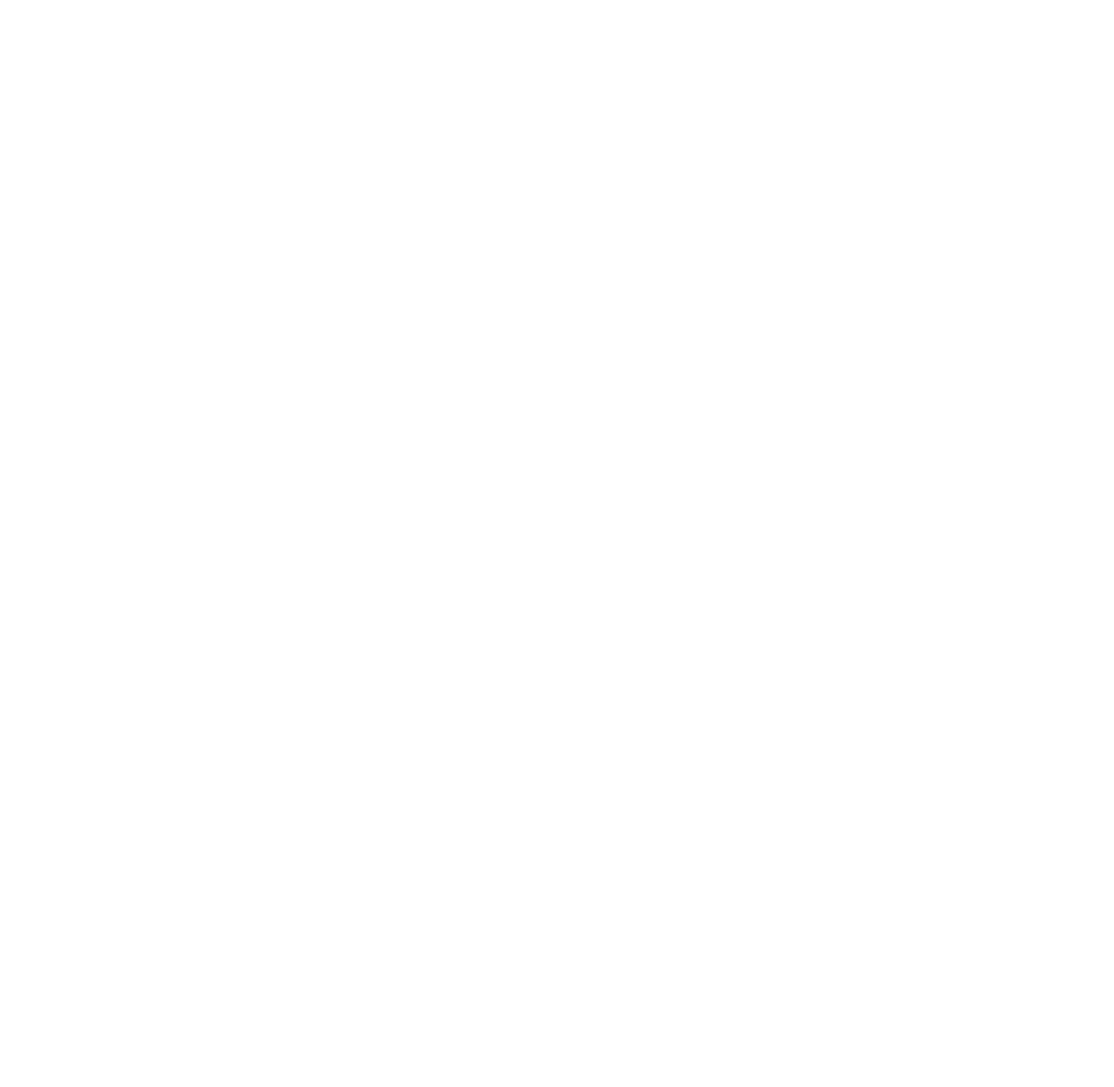
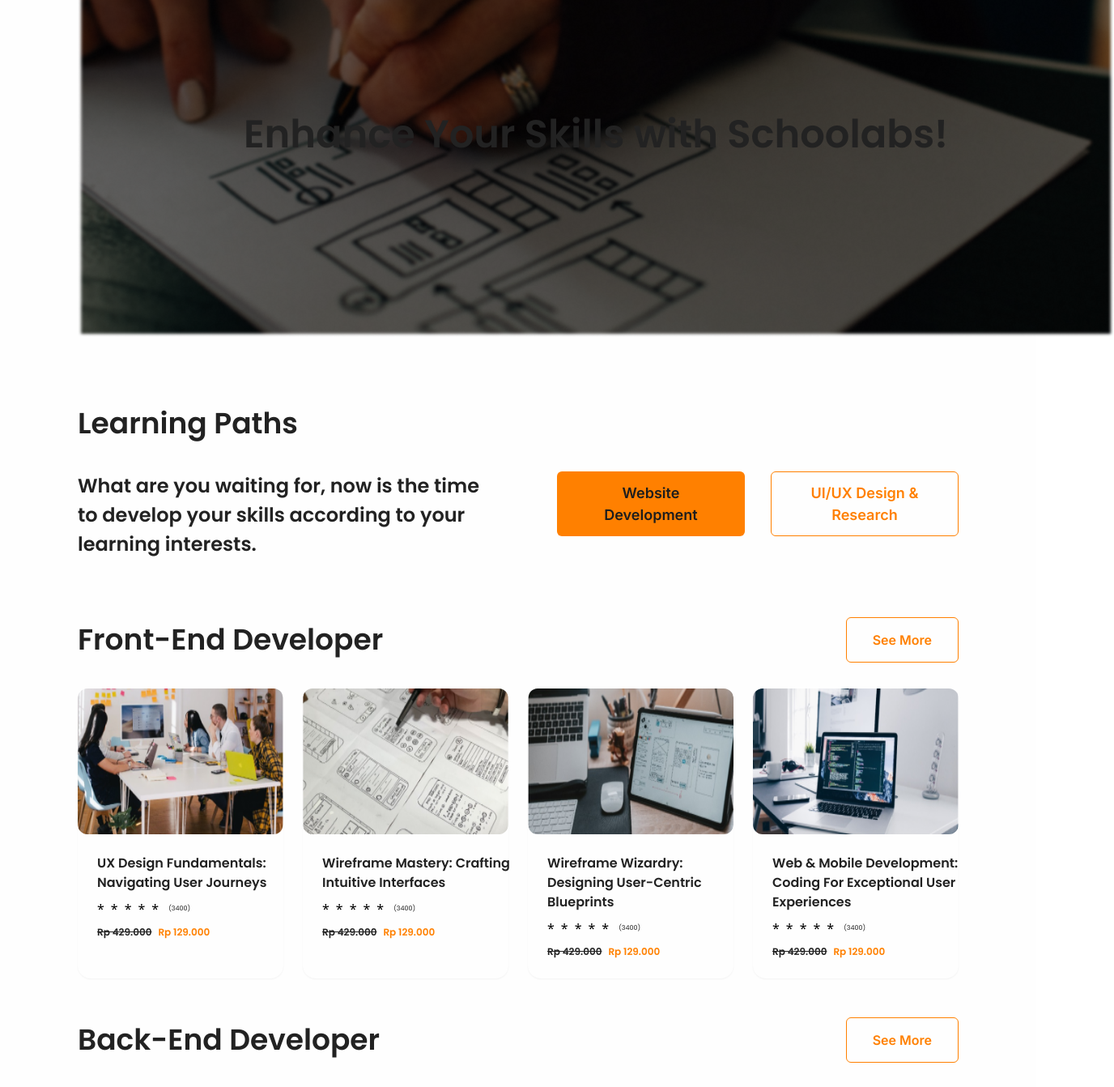
Before and after one commit to amieow/sturdy-fortnight, a Next.js app: page /learning-path in a window 1280 px wide. Shown: the part 180-1522 px from the top of the page at 81% size, 1376 px wide, since content can reach past the window. Before the commit the page ends 800 px from the top, so only its background shows below. Built offline with nearby package versions, Linux system fonts and the light colour scheme.

Commit message:
add hero, filter, product category section on Learning path page

```diff
--- a/app/learning-path/page.tsx
+++ b/app/learning-path/page.tsx
@@ -1,5 +1,42 @@
-const LearningPathPage = () => {
-  return <div></div>;
-};
+"use client";
+import {
+  COURSE_BIG_CARD_CONTENT,
+  COURSE_MINI_CARD_CONTENT,
+} from "@/content/course";
+import React from "react";
+import TrendingCourseSection from "@/components/organisms/TrendingCourseSection";
+import LearningPathHeroSection from "@/components/organisms/learning-path/LearningPathHeroSection";
+import LearningPathFilterSection from "@/components/organisms/learning-path/LearningPathFilterSection";
+import ProductCategorySection from "@/components/organisms/ProductCategorySection";
+import { Button } from "@/components/atoms/Button";
 
-export default LearningPathPage;
+export default function LearningPathPage() {
+  return (
+    <main className="py-24 bg-neutral01 dark:bg-neutral08">
+      <LearningPathHeroSection />
+      <LearningPathFilterSection />
+      <ProductCategorySection
+        title={"Front-End Developer"}
+        items={COURSE_MINI_CARD_CONTENT}
+        seeMoreButton={
+          <Button size={"large"} variant={"secondary"}>
+            See More
+          </Button>
+        }
+      />
+      <ProductCategorySection
+        title={"Back-End Developer"}
+        items={COURSE_MINI_CARD_CONTENT}
+        seeMoreButton={
+          <Button size={"large"} variant={"secondary"}>
+            See More
+          </Button>
+        }
+      />
+      <TrendingCourseSection
+        title={"Trending Course"}
+        items={COURSE_BIG_CARD_CONTENT}
+      />
+    </main>
+  );
+}
--- a/components/atoms/Button.tsx
+++ b/components/atoms/Button.tsx
@@ -23,6 +23,7 @@
       medium: "h-10 py-2 px-4 text-textM",
       small: "h-8 px-2 text-textS",
       large: "h-14 px-8 text-textL",
+      extraLarge: "h-20 px-8 text-textXl",
       icon: "!rounded-full h-10 w-10",
     },
   },
--- a/components/organisms/ProductCategorySection.tsx
+++ b/components/organisms/ProductCategorySection.tsx
@@ -15,7 +15,7 @@
   seeMoreButton,
 }: ProductCategorySectionType) => {
   return (
-    <section className={"py-20 px-4 md:px-24  space-y-8"}>
+    <section className={"py-6 px-4 md:px-24  space-y-8"}>
       <div className={"flex justify-between items-center "}>
         <Typography size={"heading1"} thick={"bold"}>
           {title}
--- /dev/null
+++ b/components/organisms/learning-path/LearningPathFilterSection.tsx
@@ -0,0 +1,31 @@
+import Typography from "@/components/atoms/Typography";
+import { Button } from "@/components/atoms/Button";
+
+const LearningPathFilterSection = () => (
+  <section className={"pt-20 pb-12 px-4 md:px-24"}>
+    <Typography size={"heading1"} as={"h1"} thick={"bold"}>
+      Learning Paths
+    </Typography>
+    <div className={"flex flex-row gap-20 mt-8"}>
+      <Typography
+        size={"heading4"}
+        as={"h6"}
+        thick={"bold"}
+        className={"max-w-lg"}
+      >
+        What are you waiting for, now is the time to develop your skills
+        according to your learning interests.
+      </Typography>
+      <div className={"flex flex-row gap-8 w-full"}>
+        <Button variant={"primary"} size={"extraLarge"} className={"w-1/2"}>
+          Website Development
+        </Button>
+        <Button variant={"secondary"} size={"extraLarge"} className={"w-1/2"}>
+          UI/UX Design & Research
+        </Button>
+      </div>
+    </div>
+  </section>
+);
+
+export default LearningPathFilterSection;
--- /dev/null
+++ b/components/organisms/learning-path/LearningPathHeroSection.tsx
@@ -0,0 +1,25 @@
+import Image from "next/image";
+import Typography from "@/components/atoms/Typography";
+
+const LearningPathHeroSection = () => (
+  <section className={"container mx-8 md:mx-24"}>
+    <div className={"relative w-full h-[500px] text-center"}>
+      <Image
+        fill
+        src={"/learning-path-hero.png"}
+        alt={"Learning Path Hero Page"}
+      />
+      <div
+        className={
+          "absolute mx-auto flex justify-center items-center w-full h-full"
+        }
+      >
+        <Typography size={"display3"} thick={"bold"} as={"h1"}>
+          Enhance Your Skills with Schoolabs!
+        </Typography>
+      </div>
+    </div>
+  </section>
+);
+
+export default LearningPathHeroSection;
```
Also changed, not shown: public/learning-path-hero.png (added).
